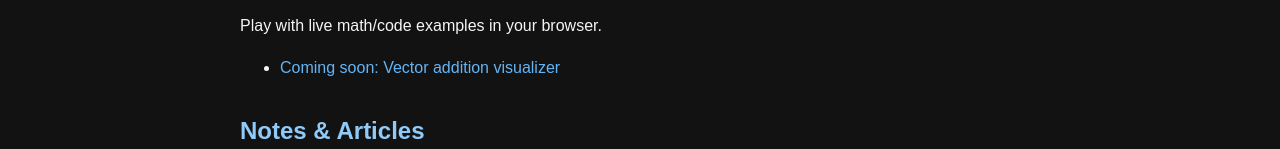
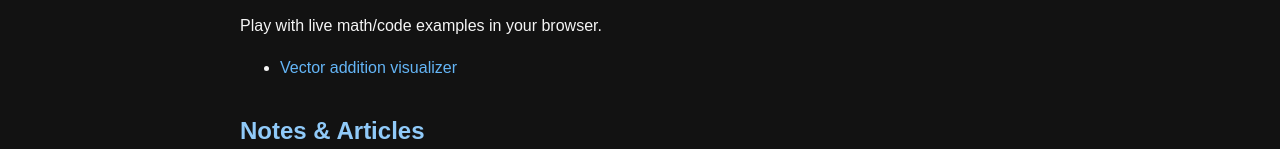
Before and after one commit to math-for-visual-coders/math-for-visual-coders.github.io, a plain HTML site: page index.html in a window 1280 px wide. Shown: the part 445-594 px from the top of the page. Drawn offline with Linux system fonts and the light colour scheme.

Commit message:
Update index.html

```diff
--- a/index.html
+++ b/index.html
@@ -25,7 +25,7 @@
       <h2>Interactive Demos</h2>
       <p>Play with live math/code examples in your browser.</p>
       <ul>
-        <li><a href="#">Coming soon: Vector addition visualizer</a></li>
+        <li><a href="vector-addition.html">Vector addition visualizer</a></li>
       </ul>
     </section>
 
```
